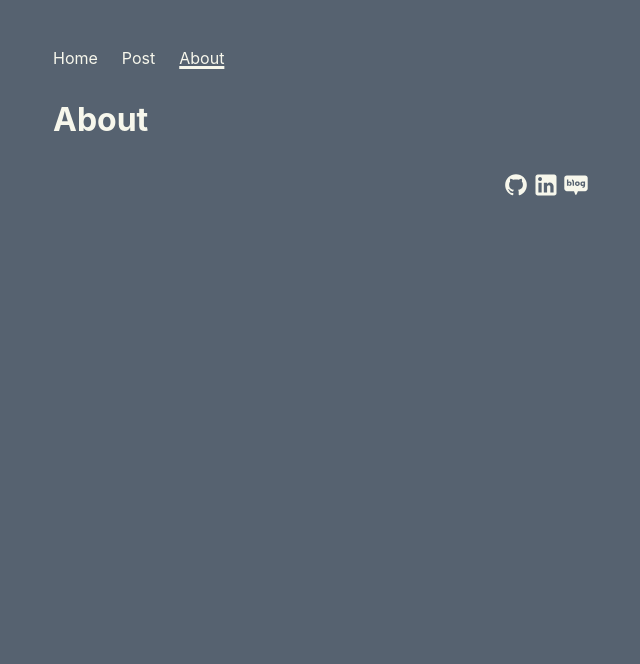
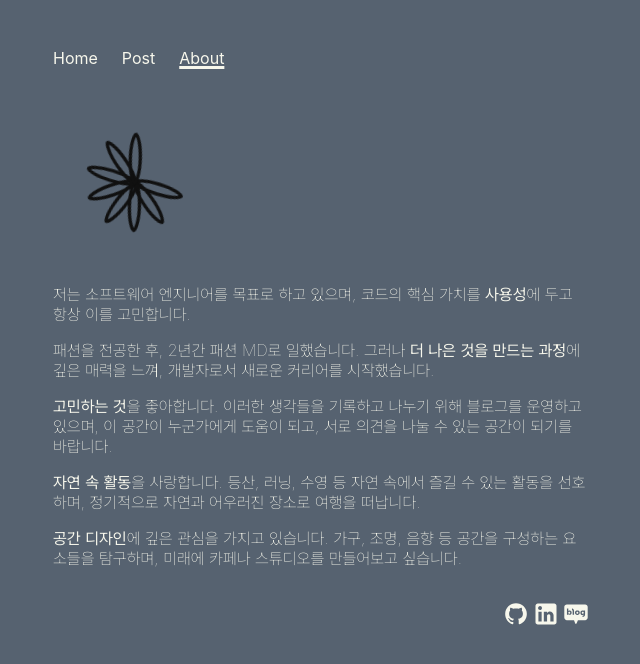
Before and after one commit to SioJeong/siojeong.github.io, a React (Vite) app: page /about in a window 1280 px wide. Shown: the top 664 px of the page, without its empty margins (319-959 px from the left). Built offline with nearby package versions, Linux system fonts and the light colour scheme.

Commit message:
feat: 소개 페이지 생성

```diff
--- /dev/null
+++ b/src/pages/about/About.module.css
@@ -0,0 +1,19 @@
+.symbol {
+    width: 100px;
+    height: 100px;
+    animation: rotate 10s linear infinite;
+    margin: 2rem;
+}
+
+@keyframes rotate {
+    from {
+        transform: rotate(0deg);
+    }
+    to {
+        transform: rotate(360deg);
+    }
+}
+
+strong {
+    font-weight: 400;
+}
--- a/src/pages/about/About.tsx
+++ b/src/pages/about/About.tsx
@@ -1,7 +1,31 @@
+import styles from './About.module.css';
+
 export default function About() {
     return (
-        <div>
-            <h1>About</h1>
-        </div>
+        <section>
+            <img src="/Symbol.svg" alt="Symbol" className={styles.symbol} />
+            <p>
+                저는 소프트웨어 엔지니어를 목표로 하고 있으며, 코드의 핵심 가치를{' '}
+                <strong>사용성</strong>에 두고 항상 이를 고민합니다.
+            </p>
+            <p>
+                패션을 전공한 후, 2년간 패션 MD로 일했습니다. 그러나{' '}
+                <strong>더 나은 것을 만드는 과정</strong>에 깊은 매력을 느껴, 개발자로서 새로운
+                커리어를 시작했습니다.
+            </p>
+            <p>
+                <strong>고민하는 것</strong>을 좋아합니다. 이러한 생각들을 기록하고 나누기 위해
+                블로그를 운영하고 있으며, 이 공간이 누군가에게 도움이 되고, 서로 의견을 나눌 수 있는
+                공간이 되기를 바랍니다.
+            </p>
+            <p>
+                <strong>자연 속 활동</strong>을 사랑합니다. 등산, 러닝, 수영 등 자연 속에서 즐길 수
+                있는 활동을 선호하며, 정기적으로 자연과 어우러진 장소로 여행을 떠납니다.
+            </p>
+            <p>
+                <strong>공간 디자인</strong>에 깊은 관심을 가지고 있습니다. 가구, 조명, 음향 등
+                공간을 구성하는 요소들을 탐구하며, 미래에 카페나 스튜디오를 만들어보고 싶습니다.
+            </p>
+        </section>
     );
 }
```
